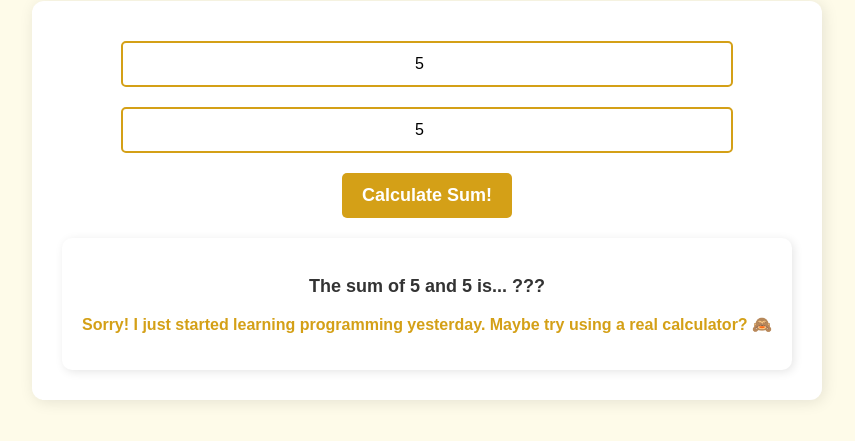
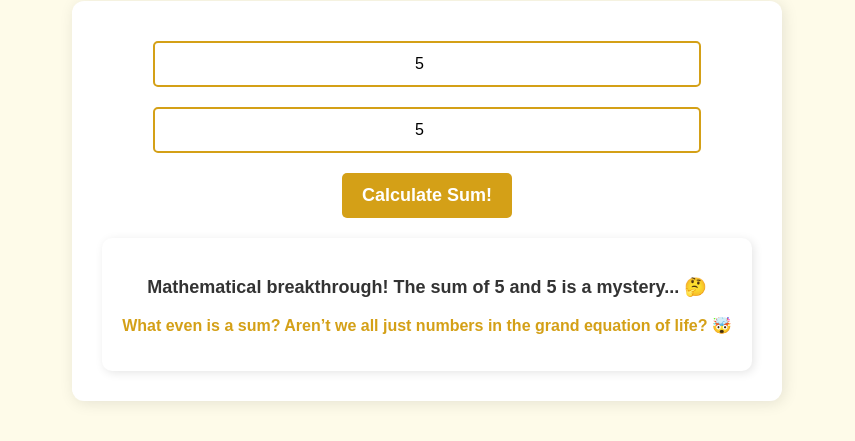
Before and after one commit to t6harsh/smartcalculator, a plain HTML site: page index.html in a window 1280 px wide. Both pictures are taken after typing "5", "5" into the empty fields and a click on the button "Calculate Sum!". Shown: the part 117-558 px from the top of the page, without its empty margins (213-1068 px from the left). Drawn offline with Linux system fonts and the light colour scheme.

Commit message:
Update index.html

```diff
--- a/index.html
+++ b/index.html
@@ -74,8 +74,8 @@
         <br>
         <button onclick="calculateSum()">Calculate Sum!</button>
         <div class="message-container" id="output" style="display: none;">
-            <p class="message-title">The sum of <span id="firstNum"></span> and <span id="secondNum"></span> is... ???</p>
-            <p class="message-text">Sorry! I just started learning programming yesterday. Maybe try using a real calculator? 🙈</p>
+            <p class="message-title">Mathematical breakthrough! The sum of <span id="firstNum"></span> and <span id="secondNum"></span> is a mystery... 🤔</p>
+            <p class="message-text">What even is a sum? Aren’t we all just numbers in the grand equation of life? 🤯</p>
         </div>
     </div>
 
```
